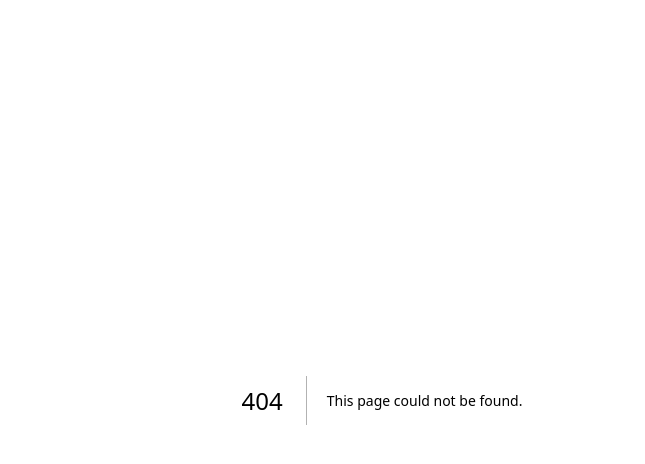
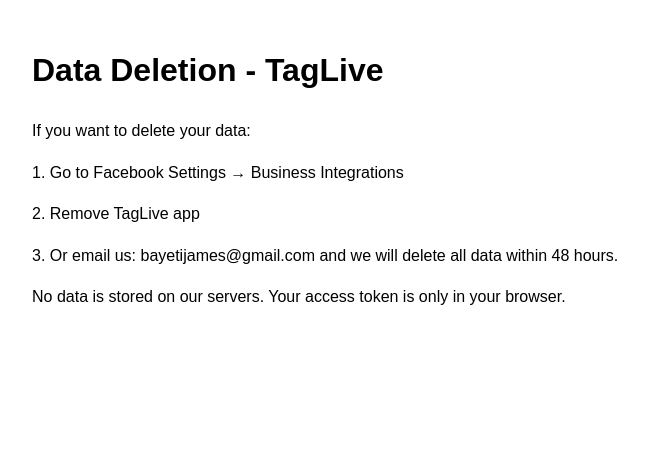
Before and after one commit to lokojagrocerymall/TagLive, a Next.js app: page /data-deletion in a window 1280 px wide. Before the commit this address had no page. Shown: the top 464 px of the page, without its empty margins (258-903 px from the left). Built offline with nearby package versions, Linux system fonts and the light colour scheme.

Commit message:
Create page.tsx

```diff
--- /dev/null
+++ b/app/data-deletion/page.tsx
@@ -0,0 +1,12 @@
+export default function DataDeletion(){
+ return (
+   <div style={{padding:"24px", fontFamily:"sans-serif", lineHeight:1.6, maxWidth:"700px", margin:"auto"}}>
+     <h1>Data Deletion - TagLive</h1>
+     <p>If you want to delete your data:</p>
+     <p>1. Go to Facebook Settings → Business Integrations</p>
+     <p>2. Remove TagLive app</p>
+     <p>3. Or email us: bayetijames@gmail.com and we will delete all data within 48 hours.</p>
+     <p>No data is stored on our servers. Your access token is only in your browser.</p>
+   </div>
+ )
+}
```
